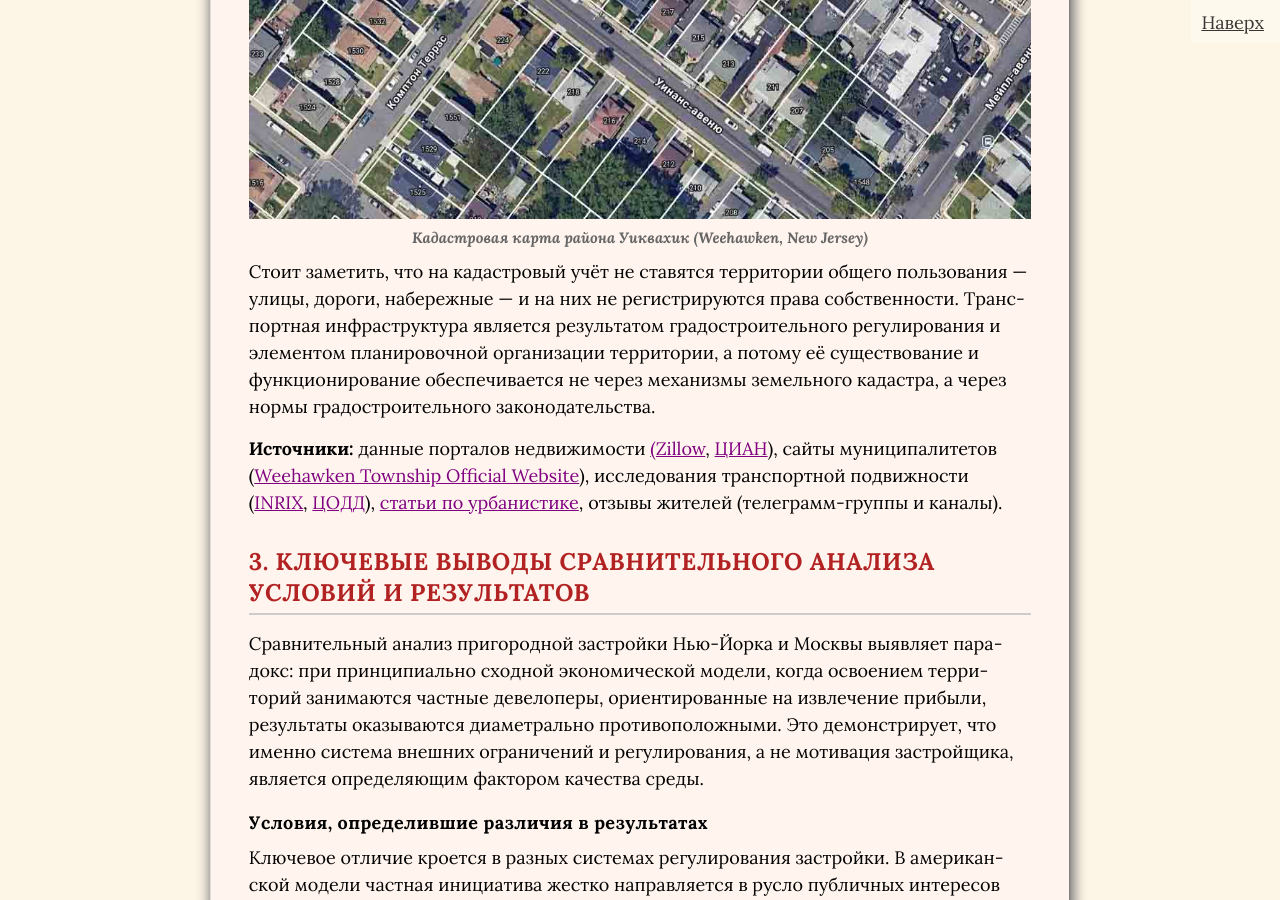
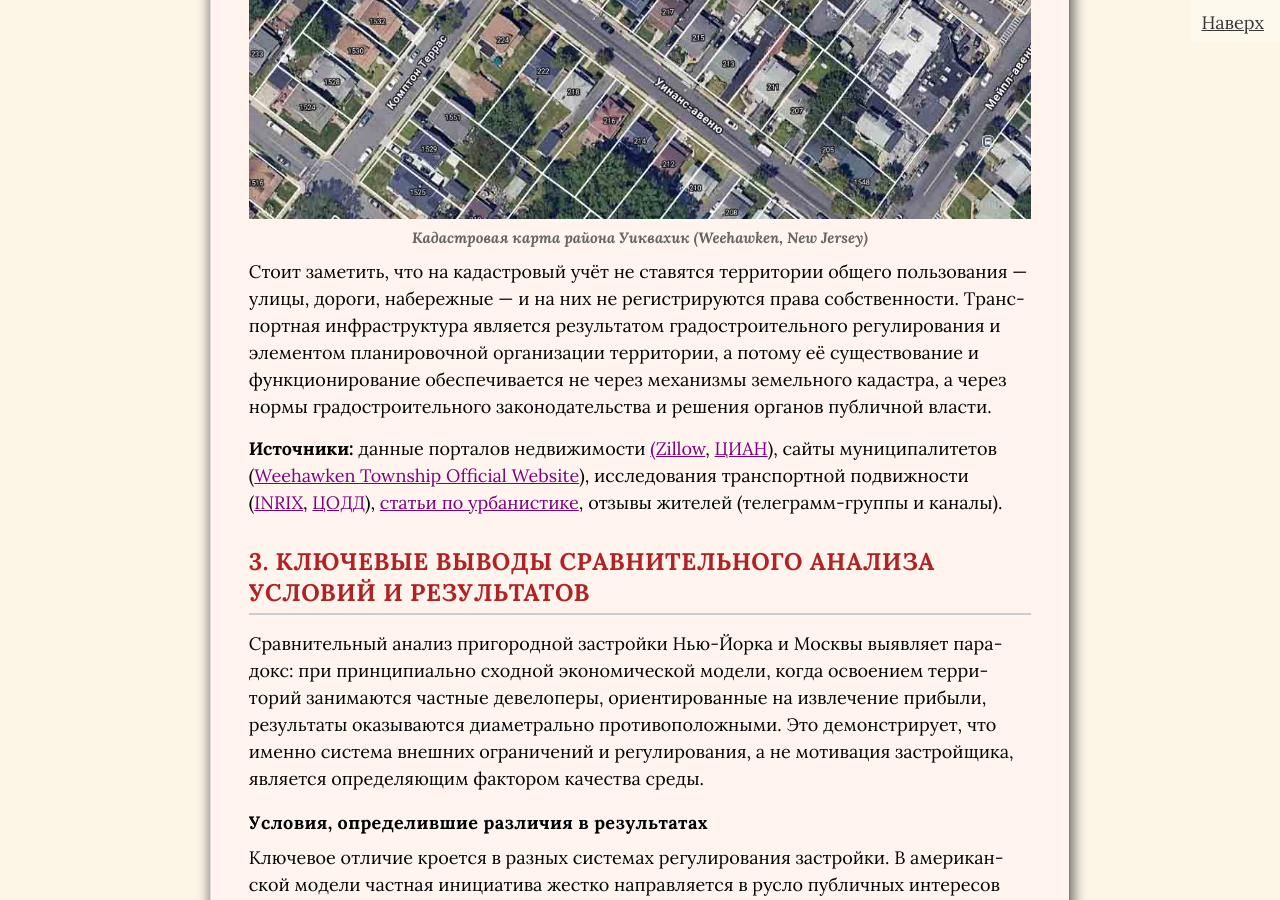
Before and after one commit to SergSi/land-use-art, a Jekyll site: the page built from _posts/2025-09-20-suburb.md, in a window 1280 px wide and 900 px high, scrolled down 7925 px. Built offline with Jekyll 4.4.1, drawn with Linux system fonts in a browser that asks for light colours; some web fonts are replaced.

Commit message:
Update 2025-09-20-suburb.md

```diff
--- a/_posts/2025-09-20-suburb.md
+++ b/_posts/2025-09-20-suburb.md
@@ -70,7 +70,7 @@
 
 {% include image-align.html file="article/уайтхик5.jpg" caption="Кадастровая карта района Уиквахик (Weehawken, New Jersey)" align="center" width="100%" %}
 
-Стоит заметить, что на кадастровый учёт не ставятся территории общего пользования — улицы, дороги, набережные — и на них не регистрируются права собственности. Транспортная инфраструктура является результатом градостроительного регулирования и элементом планировочной организации территории, а потому её существование и функционирование обеспечивается не через механизмы земельного кадастра, а через нормы градостроительного законодательства.
+Стоит заметить, что на кадастровый учёт не ставятся территории общего пользования — улицы, дороги, набережные — и на них не регистрируются права собственности. Транспортная инфраструктура является результатом градостроительного регулирования и элементом планировочной организации территории, а потому её существование и функционирование обеспечивается не через механизмы земельного кадастра, а через нормы градостроительного законодательства и решения органов публичной власти.
 
 **Источники:** данные порталов недвижимости [(Zillow](https://www.zillow.com/weehawken-nj/?searchQueryState=%7B%22isMapVisible%22%3Atrue%2C%22mapBounds%22%3A%7B%22north%22%3A40.7057238219768%2C%22south%22%3A40.70253553124849%2C%22east%22%3A-74.21842267171043%2C%22west%22%3A-74.22469904080528%7D%2C%22filterState%22%3A%7B%22sort%22%3A%7B%22value%22%3A%22globalrelevanceex%22%7D%2C%22sch%22%3A%7B%22value%22%3Atrue%7D%7D%2C%22isListVisible%22%3Atrue%2C%22mapZoom%22%3A18%2C%22usersSearchTerm%22%3A%22Weehawken%2C%20NJ%22%2C%22regionSelection%22%3A%5B%7B%22regionId%22%3A48385%2C%22regionType%22%3A6%7D%5D%7D), [ЦИАН](https://www.cian.ru/kupit-zemelniy-uchastok-moskovskaya-oblast-kievskoe-shosse-0612/)), сайты муниципалитетов ([Weehawken Township Official Website](http://weehawkennj.us/index.html)), исследования транспортной подвижности ([INRIX](https://inrix.com/products/ai-traffic/), [ЦОДД](https://gucodd.ru/)), [статьи по урбанистике](https://www.law.cornell.edu/wex/zoning), отзывы жителей (телеграмм-группы и каналы).
 
```
